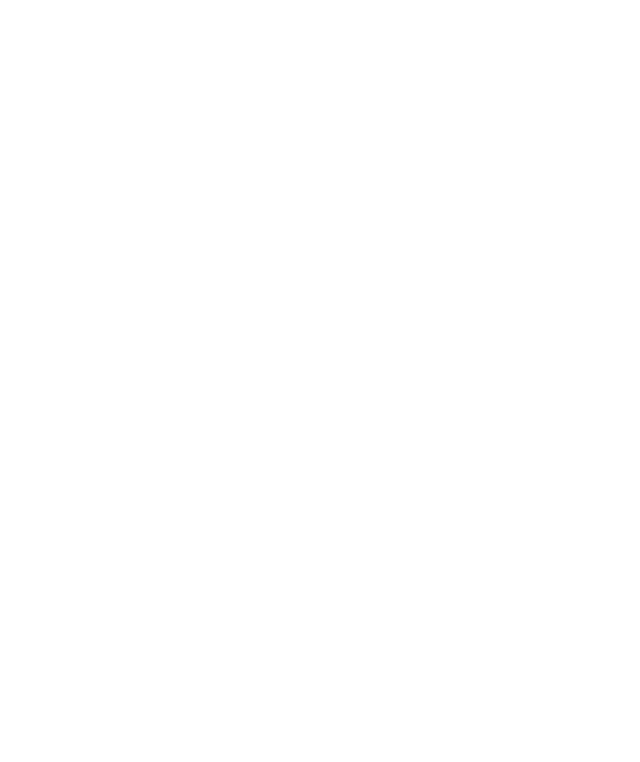
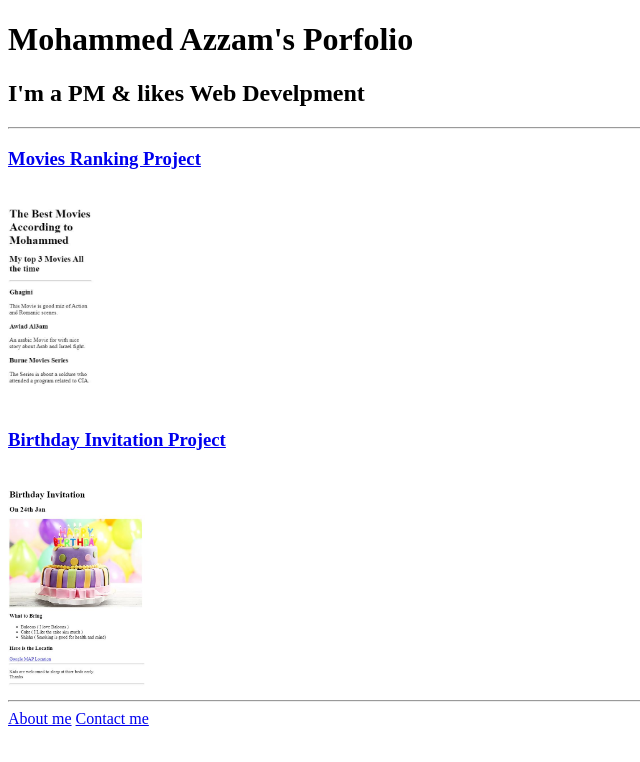
Before and after one commit to msazzam-pm/html-portfolio, a plain HTML site: page index.html in a window 1280 px wide. Shown: the whole page, without its empty margins (0-640 px from the left). Drawn offline with Linux system fonts and the light colour scheme.

Commit message:
Add files via upload

```diff
--- a/index.html
+++ b/index.html
@@ -13,3 +13,23 @@ HINT for TODO 6: You can use the height attribute set to 200 to make the image s
 https://developer.mozilla.org/en-US/docs/Web/HTML/Element/img#attr-height -->
 
 <!-- TODO 7: Add the Contact Me and About Me page links -->
+ <!DOCTYPE html>
+ <html lang="en">
+ <head>
+    <meta charset="UTF-8">
+    <meta name="viewport" content="width=device-width, initial-scale=1.0">
+    <title>Mohammed Azzam Portfolio</title>
+ </head>
+ <body>
+    <h1>Mohammed Azzam's Porfolio</h1>
+    <h2>I'm a PM & likes Web Develpment</h2>
+    <hr>
+    <h3><a href="./public/movie-ranking.html">Movies Ranking Project</a></h3><br>
+    <img height="200" src="./assets/images/Azzam-Fav-Movies-inv.JPG" alt="Movies Ranking Project"><br>
+    <h3><a href="./public/birthday-invite.html">Birthday Invitation Project</a></h3><br>
+    <img height="200" src="./assets/images/Azzam-Birthday-inv.JPG" alt="Birthday Invitation Project">
+    <hr>
+    <a href="./public/about.html">About me</a>
+    <a href="./public/contact.html">Contact me</a>
+ </body>
+ </html>
```
